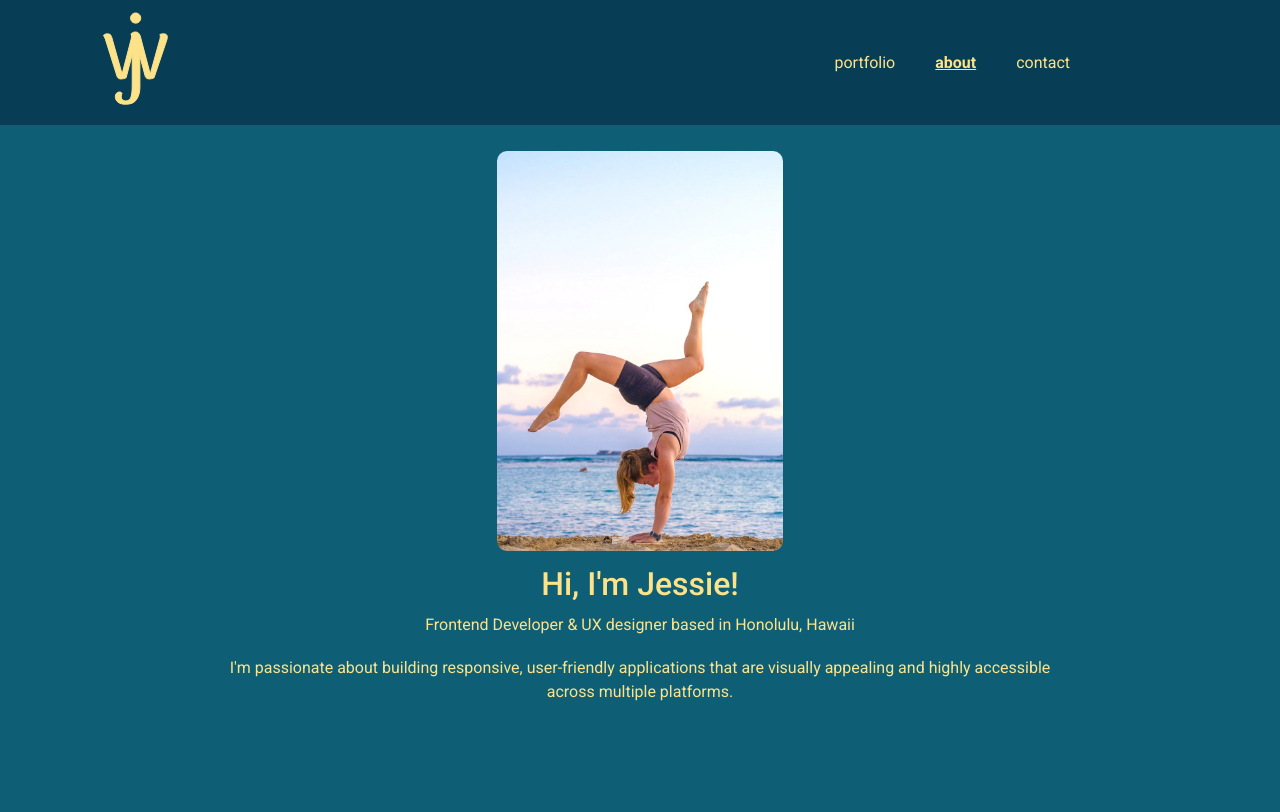
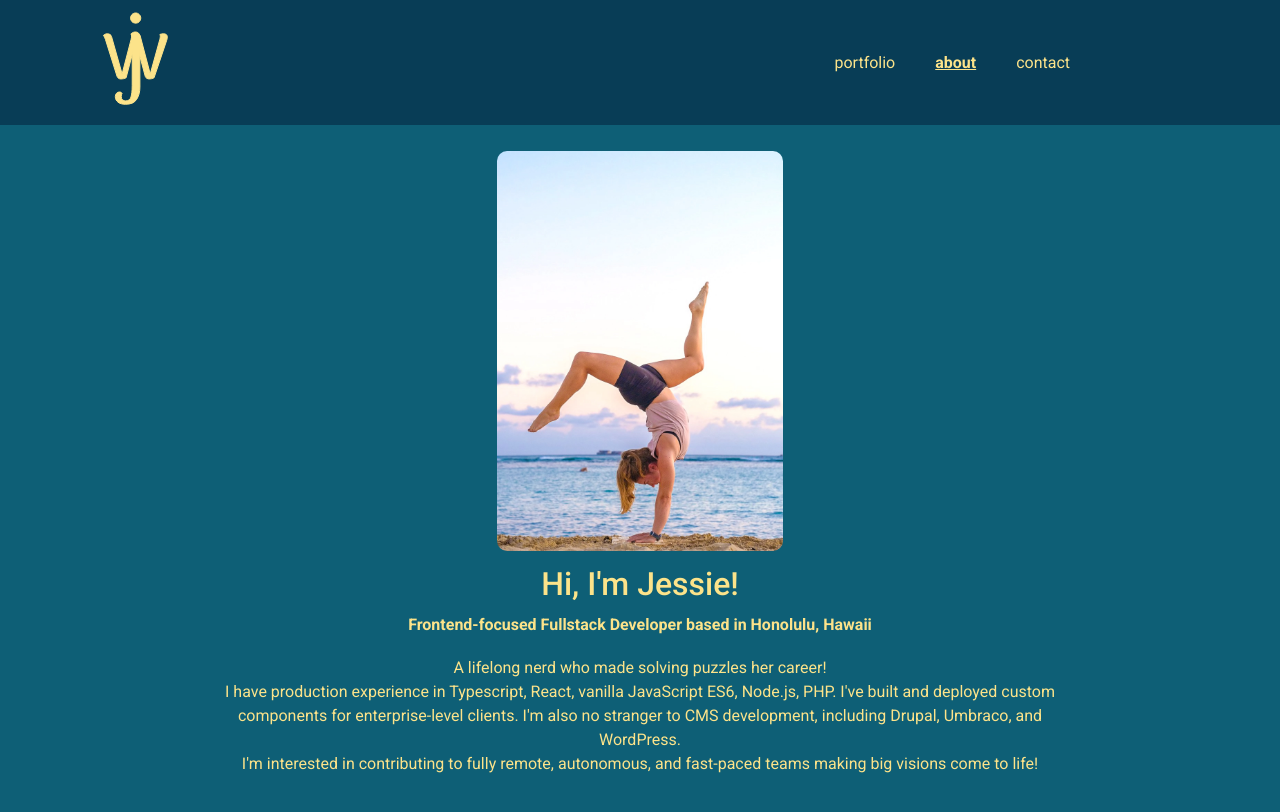
Before and after one commit to jelewe/portfolio, a React (Create React App) app: page /about in a window 1280 px wide. Shown: the top 812 px of the page. Built offline with nearby package versions, Linux system fonts and the light colour scheme.

Commit message:
update About Me and make Projects more accessibility-friendly wrt color contrast

```diff
--- a/src/Components/Projects.js
+++ b/src/Components/Projects.js
@@ -18,7 +18,7 @@ const Projects = () => {
             wp: i1wp,
             title: 'eCommerce Site',
             link: 'https://jelewe.github.io/react-shopping-cart/',
-            notes: <span>Web Design concept for an eCommerce store. Developed using functional <code>React.js</code> components, hooks, <code>Bootstrap</code>, <code>HTML</code>, and <code>CSS</code>. A third party API was implemented to generate product images, names, and descriptions. Design focus was accessibility and efficiency.</span>
+            notes: <span>Web Design concept for an eCommerce store. Developed using functional React.js components, hooks, Bootstrap, HTML, and CSS. Implemented a third-party API to generate product images, names, and descriptions. Design focus was accessibility and efficiency.</span>
         },
         {
             id: 2,
@@ -26,7 +26,7 @@ const Projects = () => {
             wp: i2wp,
             title: 'Weather Now',
             link: 'https://jelewe.github.io/weather-app/',
-            notes: <span>Web App developed using vanilla <code>JavaScript</code>, <code>HTML</code>, and <code>CSS</code>. Open Weather API was implemented to fetch real-time data based on user input. Design focus was accessibility and simplicity.</span>
+            notes: <span>Web App developed using vanilla JavaScript, HTML, and CSS. Open Weather API was implemented to fetch real-time data based on user input. Design focus was accessibility and simplicity.</span>
         },
         {
             id: 3,
@@ -34,7 +34,7 @@ const Projects = () => {
             wp: i3wp,
             title: 'To Do Tracker',
             link: 'https://jelewe.github.io/todo-app/',
-            notes: <span>Web App developed using vanilla <code>JavaScript</code>, <code>HTML</code>, and <code>CSS</code>. Implemented local storage for task continuity across user sessions. Design focus was on accessibility and solidifying core JavaScript fundamentals.</span>
+            notes: <span>Web App developed using vanilla JavaScript, HTML, and CSS. Implemented local storage for task continuity across user sessions. Design focus was on accessibility and solidifying core JavaScript fundamentals.</span>
         }
     ]
 
@@ -75,7 +75,7 @@ const Projects = () => {
 
                     </a>
                     <div className="projText">
-                        <a href={proj.link}><h3>{proj.title}</h3></a>
+                        <a href={proj.link} target="_blank" rel="noreferrer noopener"><h3>{proj.title}</h3></a>
                         <span>{proj.notes}</span>
                     </div>
                 </motion.div>
--- a/src/Pages/About.js
+++ b/src/Pages/About.js
@@ -50,7 +50,7 @@ const About = () => {
                                         ease: "easeInOut"
                                         } }
                                         >
-                    Frontend Developer & UX designer based in Honolulu, Hawaii
+                    <b>Frontend-focused Fullstack Developer based in Honolulu, Hawaii</b>
                     </motion.span>
                 <br />
                 <br />
@@ -67,7 +67,11 @@ const About = () => {
                                         ease: "easeInOut"
                                         } }
                                         >
-                I'm passionate about building responsive, user-friendly applications that are visually appealing and highly accessible across multiple platforms.
+                <span>A lifelong nerd who made solving puzzles her career! </span>
+                <br/>
+                I have production experience in Typescript, React, vanilla JavaScript ES6, Node.js, PHP. I've built and deployed custom components for enterprise-level clients. I'm also no stranger to CMS development, including Drupal, Umbraco, and WordPress.
+                <br />
+                I'm interested in contributing to fully remote, autonomous, and fast-paced teams making big visions come to life!
                 </motion.span>
             </div>
         </motion.div>
```
